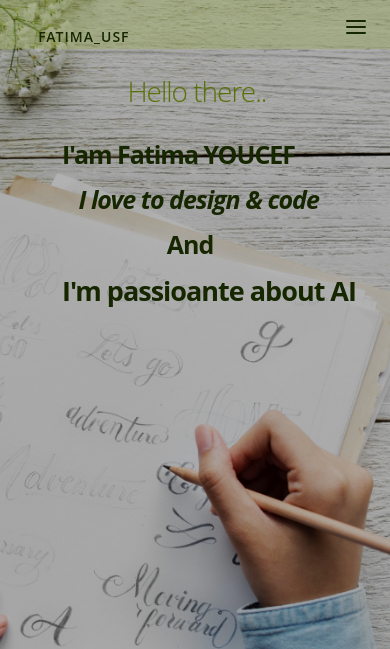
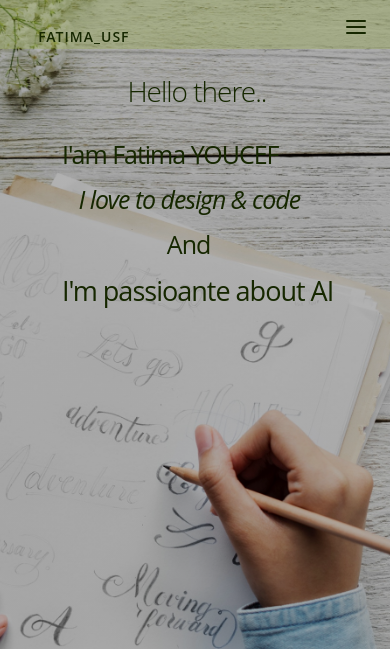
Before and after one commit to Fatima-Usf/Fatima-Usf.github.io, a plain HTML site: page index.html in a window 390 px wide. Shown: the top 649 px of the page. Drawn offline with Linux system fonts and the light colour scheme.

```diff
--- a/css/layout1.sass
+++ b/css/layout1.sass
@@ -532,11 +532,13 @@
 
         font-size: 28px
         text-align: center
+        font-weight: 300
+        color: #162700
 
 
     h2
 
-        font-weight: bold
+        font-weight: 400
         font-size: 25px
         line-height: 1.8
         margin-left: 16%
```
Also changed, not shown: css/layout1.css.
